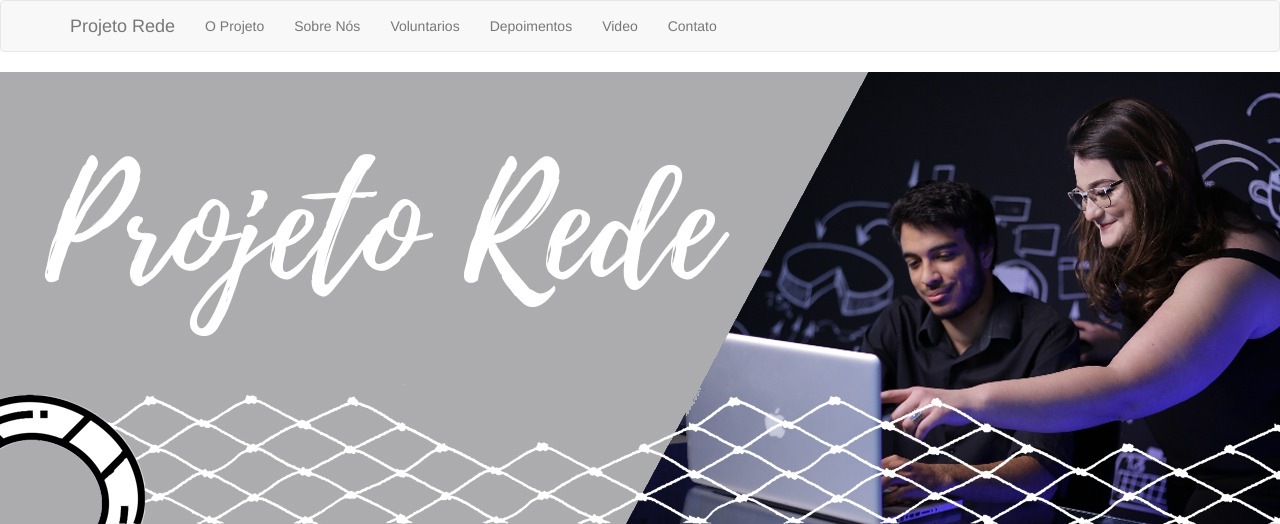
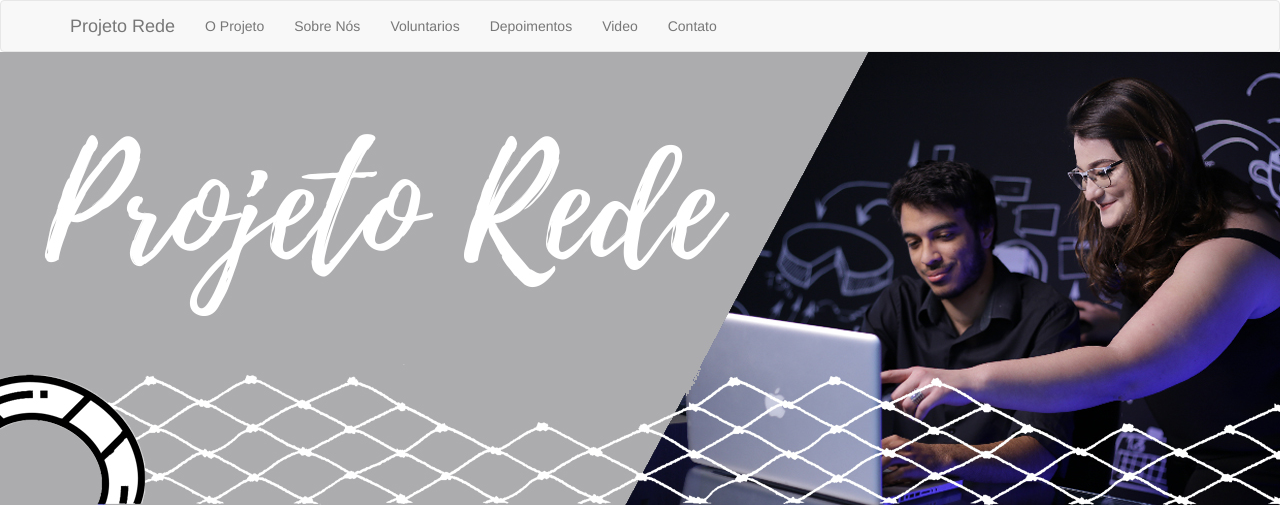
Before and after one commit to fsbflavio/projeto-mur, a PHP site: page /index.html in a window 1280 px wide. Shown: the top 524 px of the page. Run offline with PHP 8.4, Linux system fonts and the light colour scheme.

Commit message:
img principal ajuste de novo

```diff
--- a/estilos.css
+++ b/estilos.css
@@ -19,6 +19,14 @@ header h1 {
     margin-bottom: 0px;
 }
 
+header img {
+    width: 100%;
+}
+
+.navbar{
+    margin-bottom: 0px;
+}
+
 .section-voluntarios figure {
     text-align: center;
   }
@@ -26,6 +34,7 @@ header h1 {
 .section-voluntarios figure:hover {
     transform: scale(1.10);
   }
+
 
 .section-voluntarios img {
     height: 320px;
```
